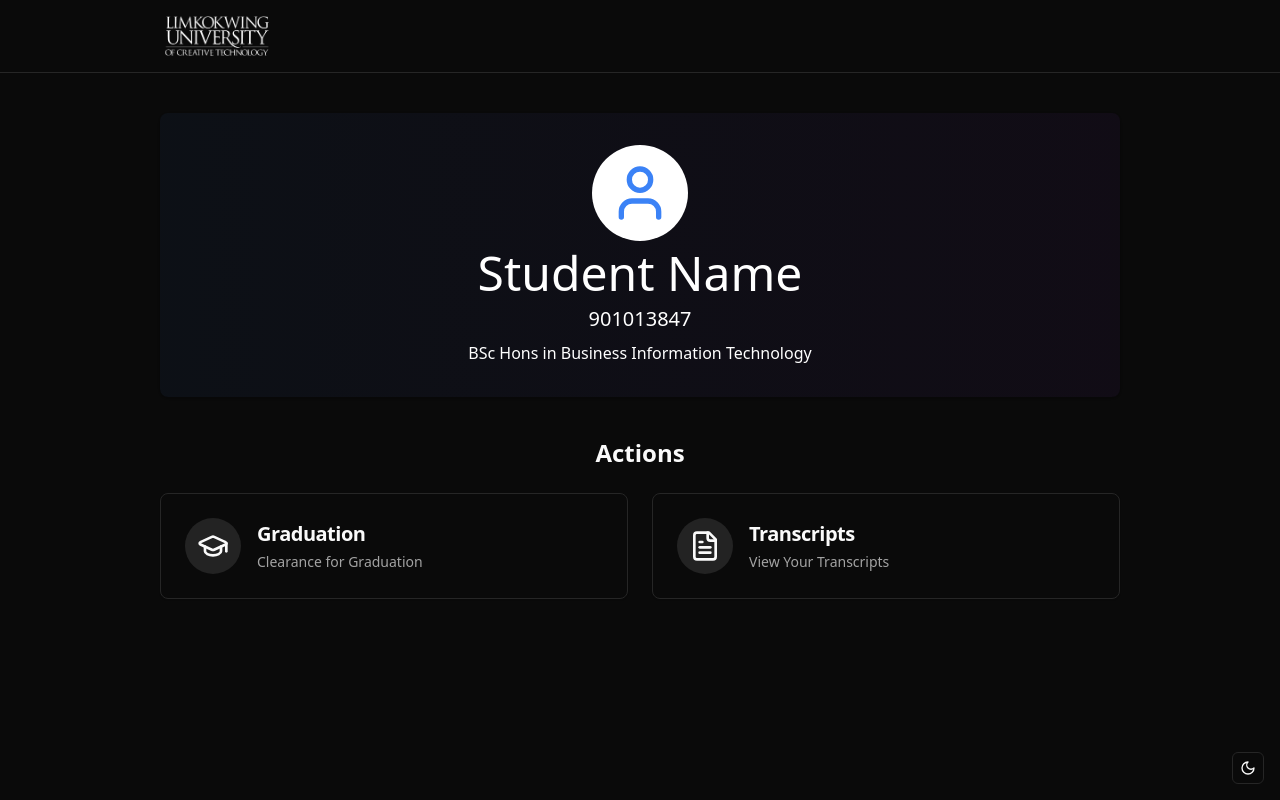
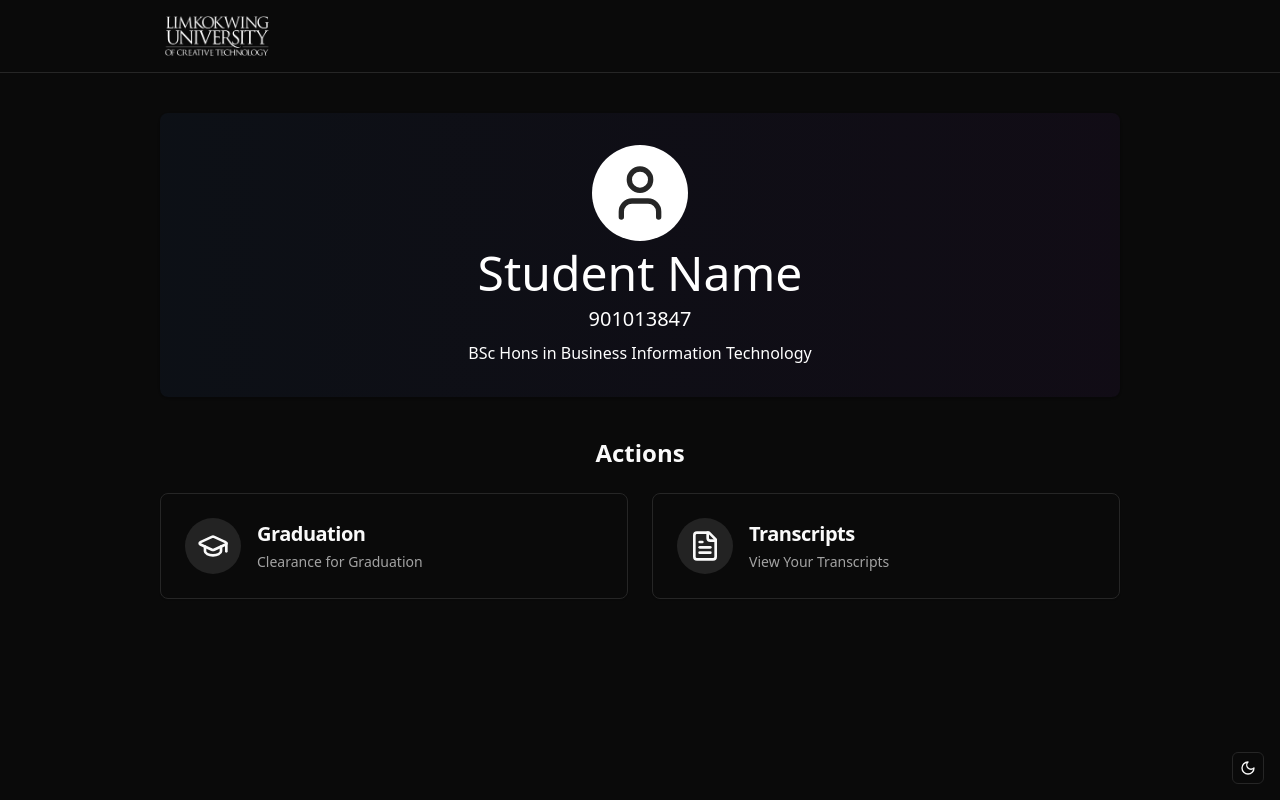
Before and after one commit to ntholi/graduation-clearance, a Next.js app: page / in a window 1280 px wide. Built offline with nearby package versions, Linux system fonts and the light colour scheme; no server answers.

Commit message:
improve gradient styling

```diff
--- a/src/app/(main)/page.tsx
+++ b/src/app/(main)/page.tsx
@@ -30,10 +30,10 @@ export default async function Home() {
 
   return (
     <Container className='mx-auto mt-10 max-w-4xl'>
-      <div className='mb-10 rounded-lg bg-gradient-to-r from-black/60 to-black/60 p-8 text-white shadow dark:from-blue-500/5 dark:to-purple-600/5'>
+      <div className='mb-10 rounded-lg bg-gradient-to-r from-blue-950/60 to-purple-950/30 p-8 text-white shadow dark:from-blue-500/5 dark:to-purple-600/5'>
         <div className='flex flex-col items-center gap-2'>
           <div className='rounded-full bg-white p-4'>
-            <User className='size-16 text-blue-500' />
+            <User className='size-16 text-foreground/60 dark:text-secondary' />
           </div>
           <h1 className='text-4xl sm:text-5xl'>
             {user?.name || 'Student Name'}
```
